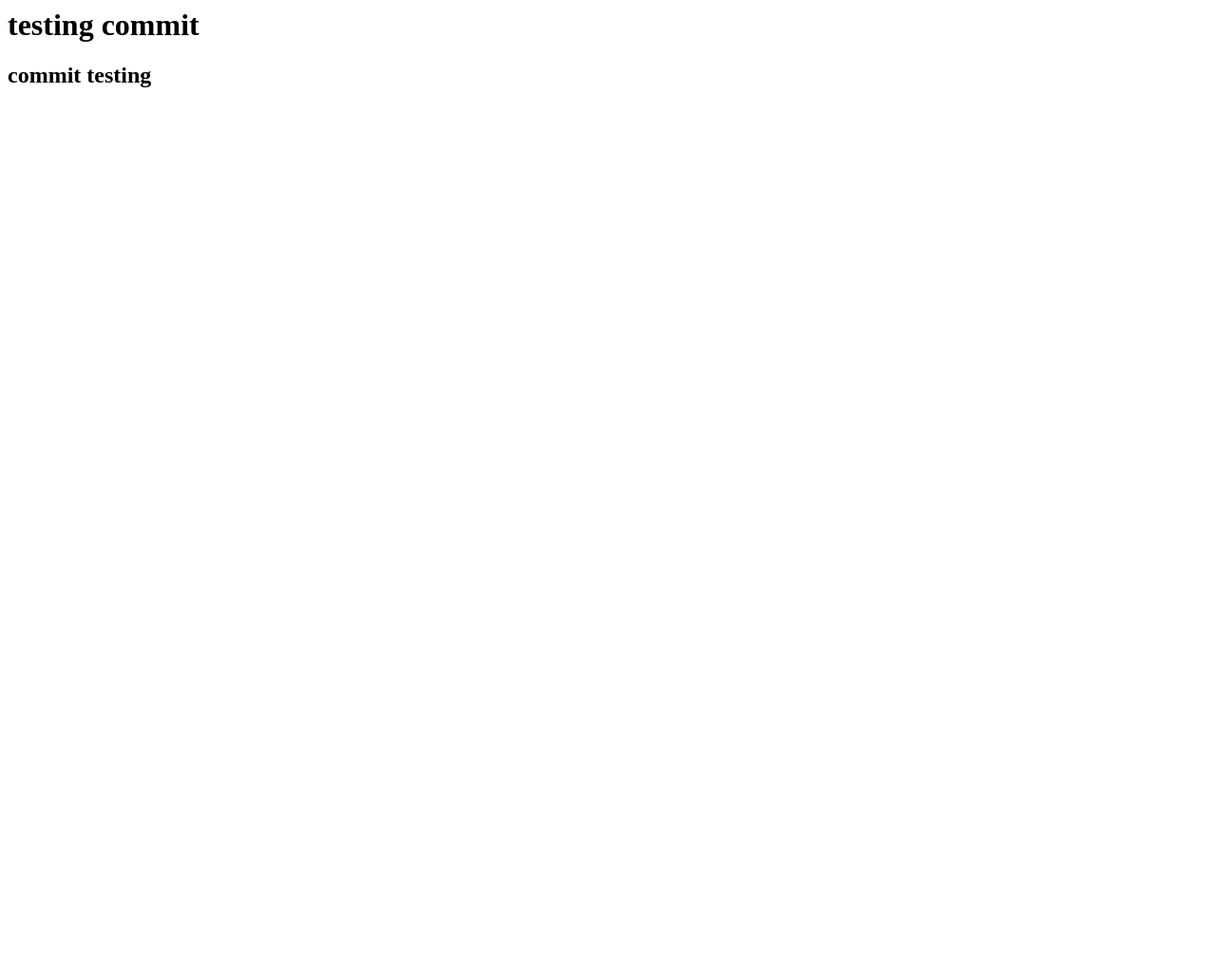
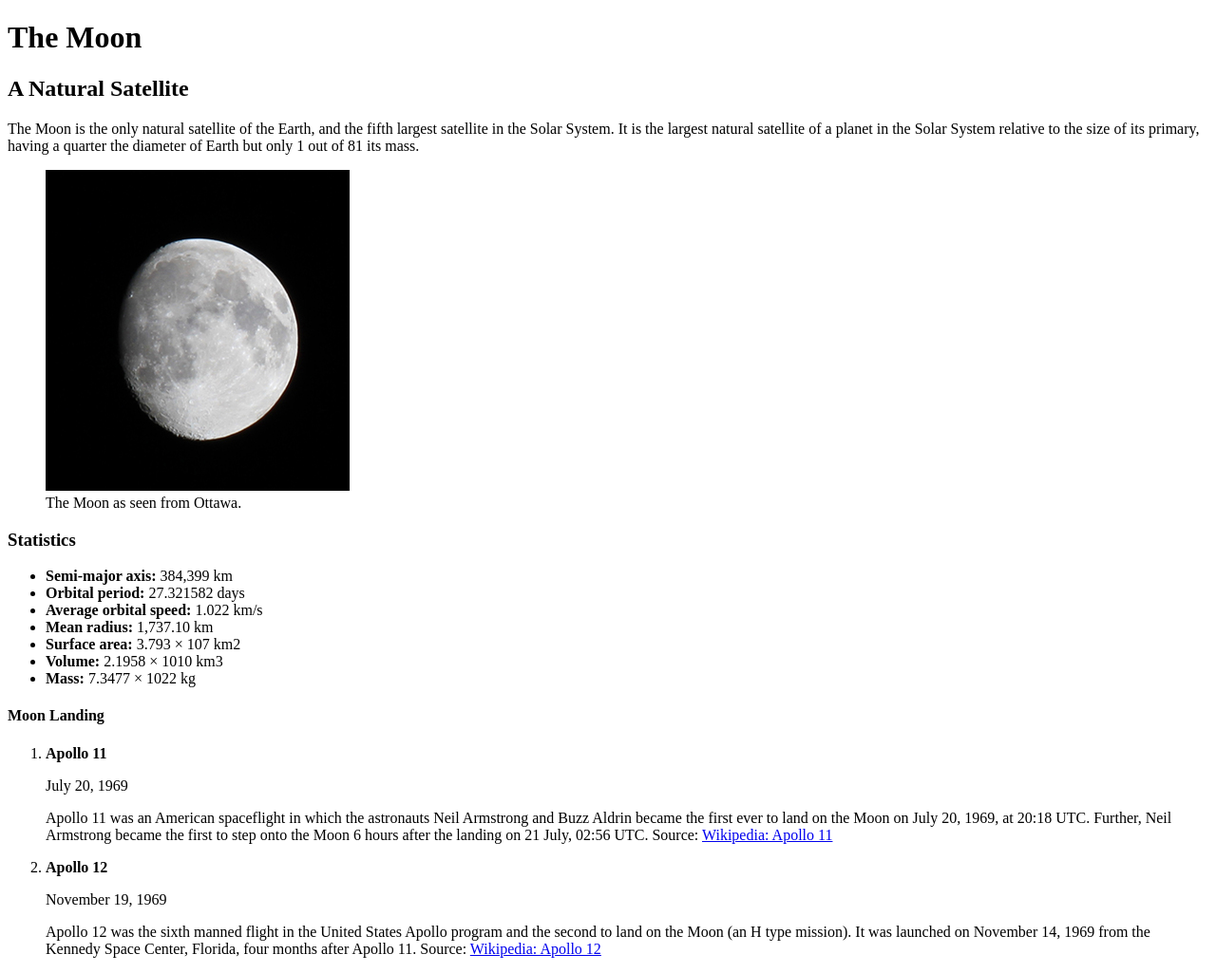
Before and after one commit to mcgi0145/mad9013-ex1, a plain HTML site: page index.html in a window 1280 px wide. Shown: the whole page at 95% size. Before the commit the page ends 800 px from the top, so only its background shows below. Drawn offline with Linux system fonts and the light colour scheme.

Commit message:
Finished Product
All coding finished

```diff
--- a/index.html
+++ b/index.html
@@ -1,2 +1,36 @@
-<h1> testing commit </h1>
-<h2> commit testing </h2>
+<!DOCTYPE html>
+<html>
+	<body>
+		<h1>The Moon</h1>
+		<h2>A Natural Satellite</h2>
+		<p>
+		The Moon is the only natural satellite of the Earth, and the fifth largest satellite in the
+		Solar System. It is the largest natural satellite of a planet in the Solar System relative
+		to the size of its primary, having a quarter the diameter of Earth but only 1 out of 81 its mass.
+		</p>
+		<figure>
+			<img src="img/moon.jpg" alt="The Moon" >
+			<figcaption>The Moon as seen from Ottawa.</figcaption>
+		</figure>
+		<h3>Statistics</h3>
+		<ul>
+			<li><strong>Semi-major axis:</strong> 384,399 km</li>
+			<li><strong>Orbital period:</strong> 27.321582 days</li>
+			<li><strong>Average orbital speed:</strong> 1.022 km/s</li>
+			<li><strong>Mean radius:</strong> 1,737.10 km</li>
+			<li><strong>Surface area:</strong> 3.793 × 107 km2</li>
+			<li><strong>Volume:</strong> 2.1958 × 1010 km3</li>
+			<li><strong>Mass:</strong> 7.3477 × 1022 kg</li>
+		</ul>
+		<h4>Moon Landing</h4>
+		<ol>
+			<li><strong>Apollo 11</strong></li>
+			<p>July 20, 1969</p>
+			<p>Apollo 11 was an American spaceflight in which the astronauts Neil Armstrong and Buzz Aldrin became the first ever to land on the Moon on July 20, 1969, at <time>20:18</time> UTC. Further, Neil Armstrong became the first to step onto the Moon 6 hours after the landing on 21 July, <time>02:56</time> UTC.
+			Source: <a href="http://en.wikipedia.org/wiki/Apollo_11">Wikipedia: Apollo 11</a> </p>
+			<li><strong>Apollo 12</strong></li>
+			<p>November 19, 1969</p>
+			<p>Apollo 12 was the sixth manned flight in the United States Apollo program and the second to land on the Moon (an H type mission). It was launched on November 14, 1969 from the Kennedy Space Center, Florida, four months after Apollo 11. Source: <a href="http://en.wikipedia.org/wiki/Apollo_12">Wikipedia: Apollo 12</a></p>
+		</ol>
+	</body>
+</html>
```
Also changed, not shown: img/moon.jpg (added).
